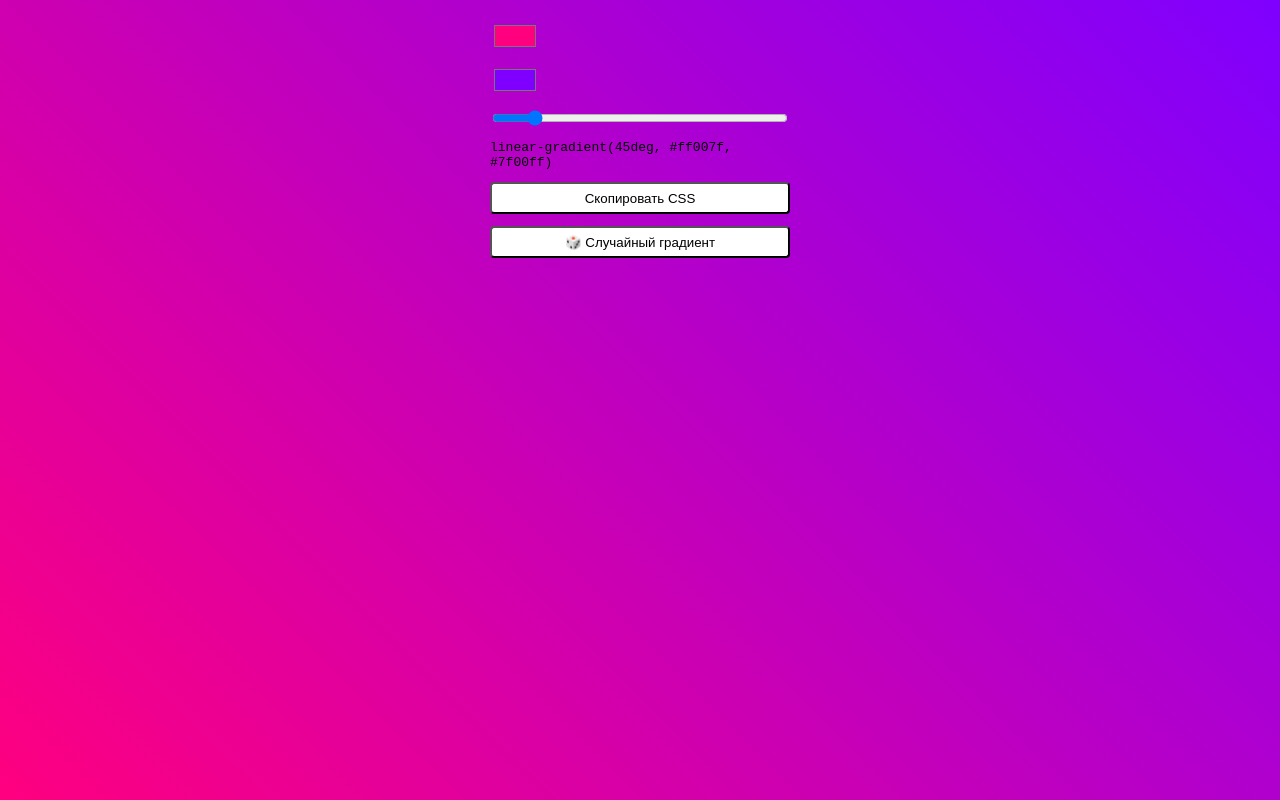
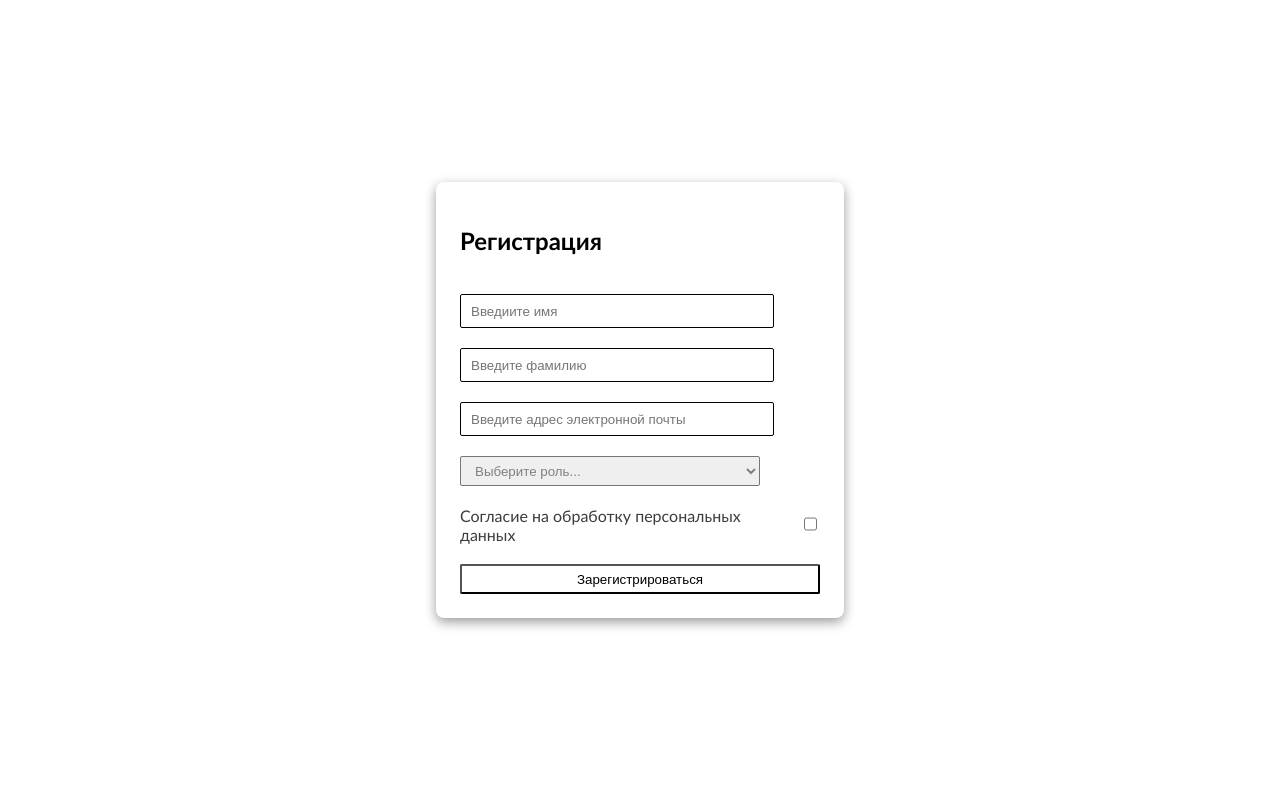
Before and after one commit to fedorov-yaroslav/react-workspace, a React (Vite) app: page / in a window 1280 px wide. Built offline with nearby package versions, Linux system fonts and the light colour scheme.

Commit message:
add layout of form

```diff
--- a/src/App.css
+++ b/src/App.css
@@ -1,36 +1,69 @@
 body {
+  height: 100vh;
   padding: 0;
   margin: 0;
+  display: flex;
+  align-items: center;
+  justify-content: center;
+  font-family:
+    'Trebuchet MS', 'Lucida Sans Unicode', 'Lucida Grande', 'Lucida Sans', Arial,
+    sans-serif;
 }
 
-input[type='color'] {
-  cursor: pointer;
-	background: none;
-	border: none;
-	height: 2rem;
+form {
+  padding: 24px;
+  display: flex;
+  flex-direction: column;
+  max-width: 360px;
+  gap: 20px;
+  box-shadow: 0 4px 12px rgba(0, 0, 0, 0.4);
+  border-radius: 8px;
 }
 
-input[type="range"] {
-	cursor: pointer;
+input {
+  border-radius: 2px;
+  border: 1px solid black;
+  height: 30px;
+  cursor: pointer;
+  padding-left: 10px;
 }
 
-.container {
-  padding: 20px;
-  display: flex;
-  flex-direction: column;
-  margin: auto;
-  gap: 12px;
+select {
+  height: 30px;
+  border-radius: 2px;
+  color: grey;
+  padding-left: 10px;
+}
+
+select:focus {
+  color: black;
+}
+
+input[type='text'],
+input[type='email'],
+select {
   max-width: 300px;
 }
 
-button {
-  border-radius: 4px;
-  height: 2rem;
-  background: rgb(255, 255, 255);
-	cursor: pointer;
+input[type='checkbox'] {
+  display: inline-block;
 }
 
-button:hover{
-	background-color: rgb(232, 240, 229);
-	transition: 0.3s ease;
+label {
+  display: flex;
+  align-items: start;
+  gap: 6px;
+  cursor: pointer;
+  color: rgb(60, 60, 60);
 }
+
+button[type='submit'] {
+  height: 30px;
+  background: white;
+  border-radius: 2px;
+  cursor: pointer;
+}
+
+button[type='submit']:hover {
+	background: rgb(245, 245, 245);
+}
--- a/src/App.tsx
+++ b/src/App.tsx
@@ -1,52 +1,39 @@
 import { useState } from 'react';
-import { getRandomRgbComponent } from './components/getRandomRgbComponent';
 import './App.css';
 
 export const App = () => {
-  const [color1, setColor1] = useState('#ff007f');
-  const [color2, setColor2] = useState('#7f00ff');
-  const [angle, setAngle] = useState(45);
-  const [buttonText, setButtonText] = useState('Скопировать CSS');
-
-  const toggleText = () => {
-    if (buttonText === 'Скопировать CSS') {
-      navigator.clipboard.writeText(backgroundStyles);
-      setButtonText('Скопировано!');
-      setTimeout(() => {
-        setButtonText('Скопировать CSS');
-      }, 1500);
-    }
-  };
-
-  const randomGradient = () => {
-    setAngle(Math.ceil(Math.random() * 360));
-    setColor1(getRandomRgbComponent());
-    setColor2(getRandomRgbComponent());
-  };
-
-  const backgroundStyles = `linear-gradient(${angle}deg, ${color1}, ${color2})`;
+  const [formData, setFormData] = useState({
+    firstName: '',
+    lastName: '',
+    email: '',
+    role: '',
+    isPdAccepted: false,
+  });
 
   return (
-    <section
-      style={{
-        background: backgroundStyles,
-        height: '100dvh',
-      }}
-    >
-      <div className="container">
-        <input type="color" value={color1} onChange={(e) => setColor1(e.target.value)} />
-        <input type="color" value={color2} onChange={(e) => setColor2(e.target.value)} />
-        <input
-          type="range"
-          min="0"
-          max="360"
-          value={angle}
-          onChange={(e) => setAngle(Number(e.target.value))}
-        />
-        <code>{backgroundStyles}</code>
-        <button onClick={toggleText}>{buttonText}</button>
-        <button onClick={randomGradient}>🎲 Случайный градиент</button>
-      </div>
-    </section>
+    <form>
+      <h2>Регистрация</h2>
+      <input type="text" placeholder="Введиите имя" required />
+      <input type="text" placeholder="Введите фамилию" required />
+      <input type="email" placeholder="Введите адрес электронной почты" required />
+      <select
+        name="role"
+        value={formData.role}
+        onChange={(e) => setRole(e.target.value)}
+        required
+      >
+        <option value="" hidden disabled>
+          Выберите роль...
+        </option>
+        <option value="user">Пользователь</option>
+        <option value="manager">Менеджер</option>
+        <option value="admin">Админ</option>
+      </select>
+      <label>
+        Согласие на обработку персональных данных
+        <input type="checkbox" placeholder="dasd" required />
+      </label>
+      <button type="submit">Зарегистрироваться</button>
+    </form>
   );
 };
--- a/src/components/getRandomRgbComponent.tsx
+++ /dev/null
@@ -1,3 +0,0 @@
-export const getRandomRgbComponent = () => {
-  return `rgb(${Math.ceil(Math.random() * 256)}, ${Math.ceil(Math.random() * 256)}, ${Math.ceil(Math.random() * 256)})`;
-};
```
